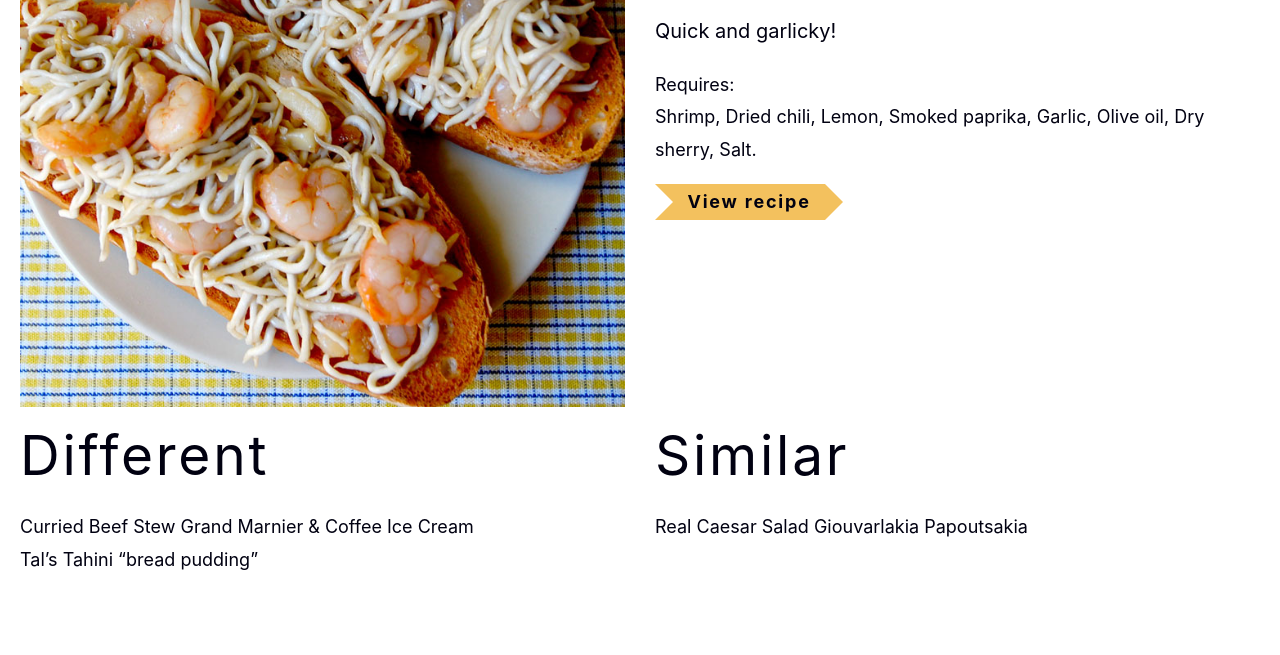
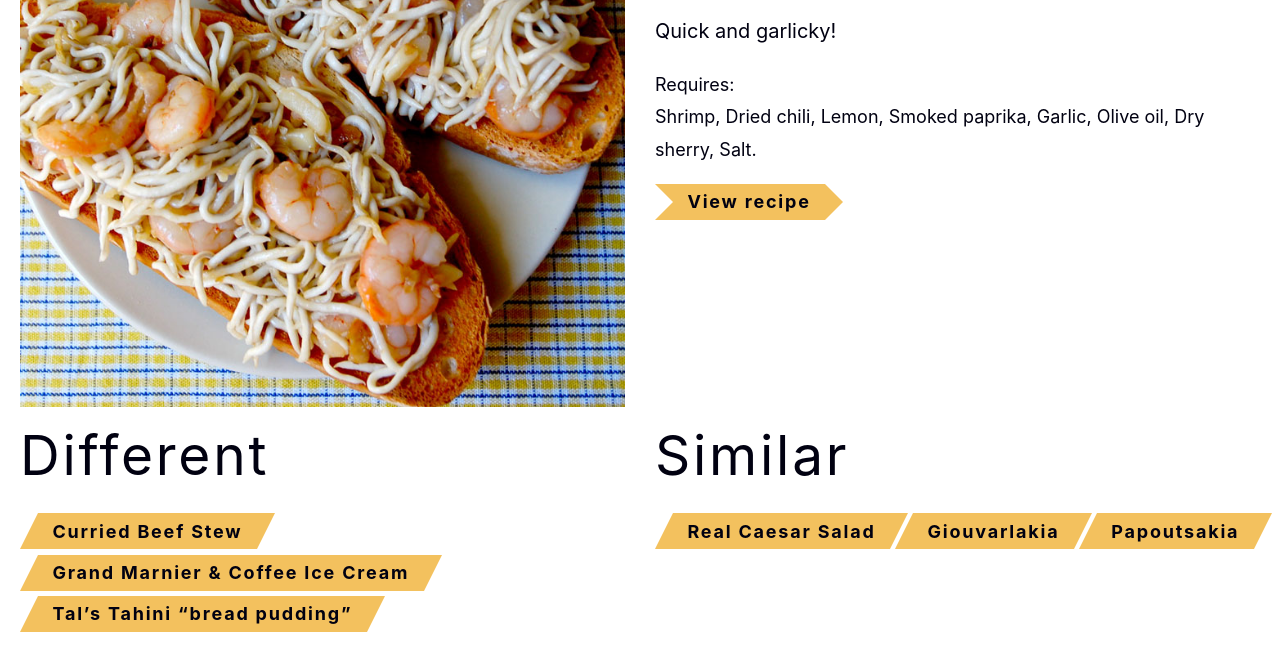
Before and after one commit to FinetuneDevelopment/recipe-tools, a website built with webpack: page src/shop-by-product/index.html in a window 1280 px wide. Shown: the part 549-1204 px from the top of the page. Before the commit the page ends 1145 px from the top, so only its background shows below. Built offline with nearby package versions, Linux system fonts and the light colour scheme.

Commit message:
Button tweak

```diff
--- a/src/js/components/shop-by-product.js
+++ b/src/js/components/shop-by-product.js
@@ -1956,7 +1956,7 @@ export default function scrollFactory() {
       for (let i = start; i < end; i++) {
         // The index of the related recipe, in the original object
         let relatedIndex = arLookup.indexOf(chart[i]);
-        markup += '<button type="button" data-show="' + chart[i] + '" class="btn btn-secondary">' + arList[relatedIndex].name + '</button> ';
+        markup += '<button type="button" data-show="' + chart[i] + '" class="btn btn-tag">' + arList[relatedIndex].name + '</button> ';
       }
       markup += '</p>';
       return markup;
--- a/src/scss/base/_buttons.scss
+++ b/src/scss/base/_buttons.scss
@@ -16,6 +16,7 @@
   max-width: 100%;
   // For <button>
   padding: 0;
+  text-align: left; // For <buttons> which wrap
   text-decoration: none;
   text-transform: inherit;
   vertical-align: top;
```
